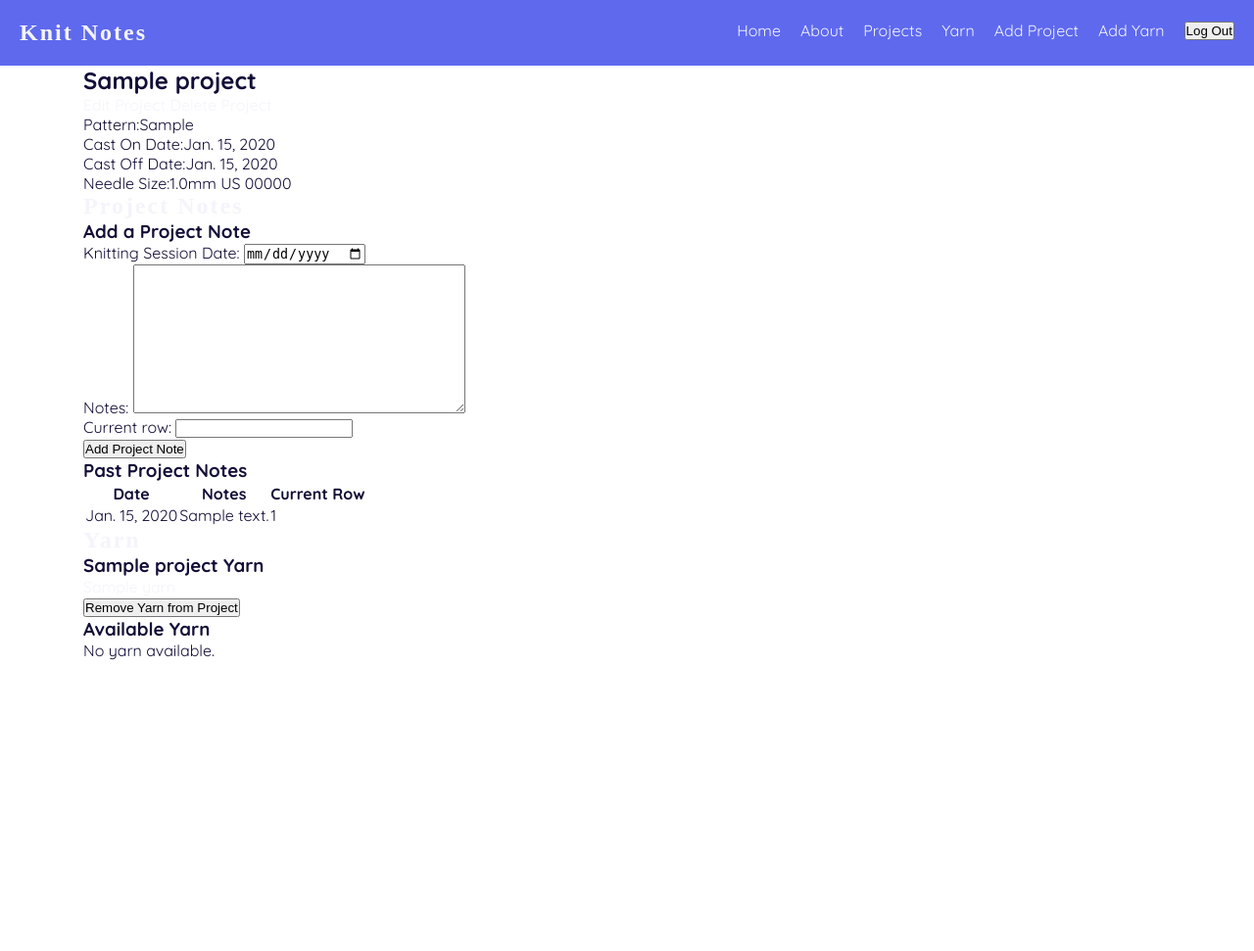
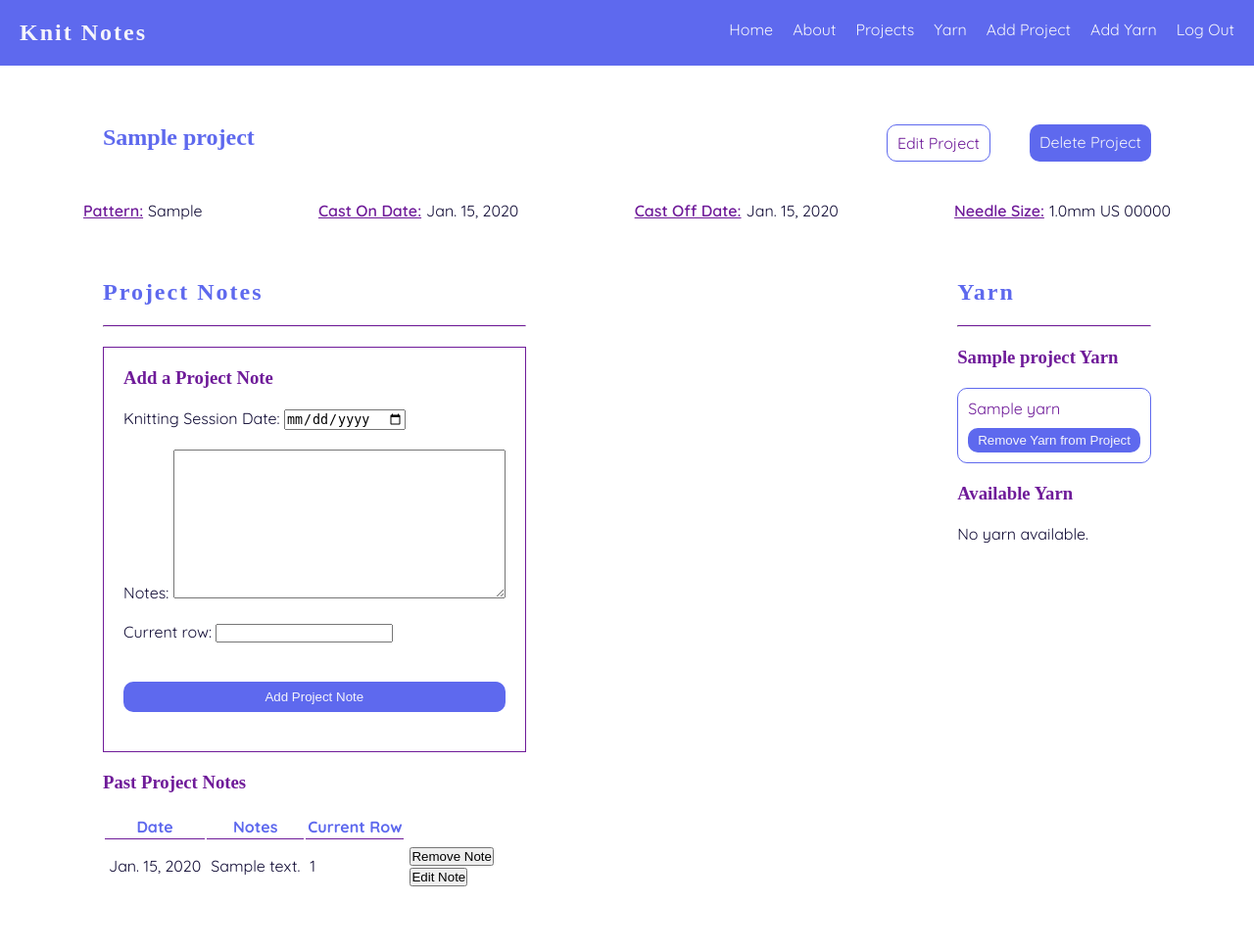
Before and after one commit to erlopez11/django-crud-app-lab, a Django app: page /projects/1 in a window 1280 px wide. Shown: the whole page at 98% size. Before the commit the page ends 674 px from the top, so only its background shows below. Run offline with Django 5.2, Linux system fonts and the light colour scheme; a user stored in the database is signed in; tables that the repository leaves empty hold one stand-in row (values such as "Sample post"); some web fonts are replaced.

Commit message:
wip:add css style and html structure

```diff
--- a/main_app/static/css/base.css
+++ b/main_app/static/css/base.css
@@ -62,6 +62,21 @@ nav a:hover {
     color: var(--clr-accentTwo);
 }
 
+#logout-form button {
+    text-decoration: none;
+    color: var(--clr-light);
+    font-size: 16px;
+    background: none;
+    border: none;
+    cursor: pointer;
+    padding: 0;
+    font-family: var(--body);
+  }
+
+  #logout-form button:hover {
+    color: var(--clr-accentTwo);
+  }
+
 
 /* Utility Classes */
 .container-max-width {
--- /dev/null
+++ b/main_app/static/css/projects/project-detail.css
@@ -0,0 +1,173 @@
+.detail-header {
+    margin-top: 40px;
+    display: flex;
+    justify-content: space-between;
+    padding: 20px;
+}
+
+.detail-header h1 {
+    font-family: var(--ff-heading);
+    color: var(--clr-accentOne);
+}
+
+.detail-btns-container {
+display: flex;
+gap: 40px;
+}
+
+.detail-btns {
+    padding: 8px 10px;
+    border-radius: 10px;
+}
+
+.detail-edit {
+    border: 1px solid var(--clr-accentOne);
+    color: var(--clr-accentTwo);
+    transition: 0.5s;
+}
+
+.detail-edit:hover {
+    color: var(--clr-light);
+    background-color: var(--clr-accentOne);
+}
+
+.detail-delete {
+    background-color: var(--clr-accentOne);
+    transition: 0.5s;
+}
+
+.detail-delete:hover {
+    background-color: var(--clr-accentTwo);
+}
+
+.project-info {
+    display: flex;
+    justify-content: space-between;
+    margin-top: 20px;
+    margin-bottom: 40px;
+}
+
+.project-info span {
+    font-weight: 600;
+    text-decoration: underline;
+    color: var(--clr-accentTwo);
+    margin-right: 5px;
+}
+
+.additional-details {
+    display: flex;
+    justify-content: space-between;
+}
+
+.project-notes {
+    padding: 20px;
+}
+
+.notes-header h2{
+    color: var(--clr-accentOne);
+    margin-bottom: 20px;
+}
+
+.divider {
+    border-top: 1px solid var(--clr-accentTwo);
+}
+
+.notes-form {
+    padding: 20px;
+    margin-top: 20px;
+    bordeR: 1px solid var(--clr-accentTwo);
+}
+
+.notes-form h3 {
+    font-family: var(--ff-heading);
+    color: var(--clr-accentTwo);
+    margin-bottom: 20px;
+}
+
+.form-container {
+    display: flex;
+    flex-direction: column;
+    gap: 20px;
+}
+
+.form-container button {
+    background-color: var(--clr-accentOne);
+    color: var(--clr-light);
+    padding: 8px 50px;
+    border: none;
+    border-radius: 10px;
+    margin-top: 20px;
+    margin-bottom: 20px;
+    transition: 0.5s;
+}
+
+.form-container button:hover {
+    background-color: var(--clr-accentTwo);
+}
+
+.past-notes {
+    margin-top: 20px;
+    margin-bottom: 40px;
+}
+
+.past-notes h3 {
+    font-family: var(--ff-heading);
+    color: var(--clr-accentTwo);
+    margin-bottom : 20px;
+}
+
+.notes-table th {
+    color: var(--clr-accentOne);
+    border-bottom: 1px solid var(--clr-accentTwo);
+    padding: 2px;
+}
+
+.table-body tr:nth-child(even) {
+    background-color: rgba(94, 105, 238, 0.5);
+}
+
+.table-body td {
+    padding: 4px;
+}
+
+.yarn {
+    padding: 20px;
+}
+
+.yarn h2 {
+    font-family: var(--ff-heading);
+    color: var(--clr-accentOne);
+    margin-bottom: 20px;
+}
+
+.yarn h3 {
+    font-family: var(--ff-heading);
+    color: var(--clr-accentTwo);
+    margin-top: 20px;
+    margin-bottom: 20px;
+}
+
+.yarn-name {
+    color: var(--clr-accentTwo)
+}
+
+.yarn-info {
+    border: 1px solid var(--clr-accentOne);
+    border-radius: 10px;
+    padding: 10px;
+    margin-bottom: 10px;
+}
+
+.yarn-info button {
+    background-color: var(--clr-accentOne);
+    color: var(--clr-light);
+    border: none;
+    border-radius: 10px;
+    padding: 5px 10px;
+    margin-top: 10px;
+    transition: 0.5s;
+}
+
+.yarn-info button:hover {
+    background-color: var(--clr-accentTwo);
+}
--- a/main_app/templates/main_app/yarn_form.html
+++ b/main_app/templates/main_app/yarn_form.html
@@ -6,18 +6,18 @@
 {% endblock %}
 
 {% block content %}
-<div>
+<div class="form-header">
     {% if yarn %}
         <h1>Edit {{yarn.name}}</h1>
     {% else %}
         <h1>Add Yarn</h1>
     {% endif %}
 </div>
-<form action="" method="post" autocomplete="off">
+<form action="" method="post" autocomplete="off" class="form-container">
     {% csrf_token %}
     <table>
         {{form.as_table}}
     </table>
-    <button type="submit">Submit</button>
+    <button class="btn" type="submit">Submit</button>
 </form>
 {% endblock %}
--- a/main_app/templates/projects/detail.html
+++ b/main_app/templates/projects/detail.html
@@ -1,46 +1,45 @@
 {% extends 'base.html' %}
 {% load static %}
 {% block head %}
-<link rel="stylesheet" href="{% static "css'projects/project-detail.css" %}">
+<link rel="stylesheet" href="{% static "css/projects/project-detail.css" %}">
 {% endblock %}
 
 {% block content %}
 <section>
-    <div>
+    <div class="detail-header">
         <h1>{{project.name}}</h1>
         <h2>{{project.status}}</h2>
-        <div>
-            <a href="{% url "project-update" project.id %}">Edit Project</a>
-            <a href="{% url "project-delete" project.id %}">Delete Project</a>
+        <div class="detail-btns-container">
+            <a class="detail-btns detail-edit" href="{% url "project-update" project.id %}">Edit Project</a>
+            <a class="detail-btns detail-delete" href="{% url "project-delete" project.id %}">Delete Project</a>
         </div>
     </div>
-    <div>
-        <img src="" alt="">
-        <div>
+    <div class="project-info">
         <p><span>Pattern:</span>{{project.pattern}}</p>
         <p><span>Cast On Date:</span>{{project.cast_on}}</p>
         <p><span>Cast Off Date:</span>{{project.cast_off}}</p>
         <p><span>Needle Size:</span>{{project.get_needle_size_display}}</p>
     </div>
-    </div>
 </section>
 
-<div>
-    <section>
-        <div>
+<div class="additional-details">
+    <section class="project-notes">
+        <div class="notes-header">
             <h2>Project Notes</h2>
+            <hr class="divider">
         </div>
-        <div>
+        <div class="notes-form">
             <h3>Add a Project Note</h3>
-            <form action="{% url "add-note" project.id %}" method="post">
+            <form action="{% url "add-note" project.id %}" method="post" class="form-container">
                 {% csrf_token %}
                 {{note_form}}
                 <button type="submit">Add Project Note</button>
             </form>
         </div>
+        <div class="past-notes">
             <h3>Past Project Notes</h3>
             {% if project.note_set.all.count %}
-        <table>
+            <table class="notes-table">
                 <thead>
                     <tr>
                         <th>Date</th>
@@ -48,12 +47,22 @@
                         <th>Current Row</th>
                     </tr>
                 </thead>
-            <tbody>
+                <tbody class="table-body">
                     {% for note in project.note_set.all %}
                     <tr>
                         <td>{{note.date}}</td>
                         <td>{{note.notes}}</td>
                         <td>{{note.current_row}}</td>
+                        <td>
+                            <form action="{% url "remove-note" note.id %}" method="post">
+                                {% csrf_token %}
+                                <button type="submit">Remove Note</button>
+                            </form>
+                            <form action="" {% url "update-note" note.id %} method="post">
+                                {% csrf_token %}
+                                <button type="submit">Edit Note</button>
+                            </form>
+                        </td>
                     </tr>
                     {% endfor %}
                 </tbody>
@@ -63,18 +72,20 @@
                 <p>No notes available yet.</p>
             </div>
             {% endif %}
+        </div>
     </section>
-    <section>
+    <section class="yarn">
         <div>
             <h2>Yarn</h2>
+            <hr class="divider">
         </div>
         <h3>{{project.name}} Yarn</h3>
         <div>
             {% if project.yarn.count %}
                 {% for yarn in project.yarn.all  %}
-                    <div>
+                    <div class="yarn-info">
                         <a href="{% url "yarn-detail" yarn.id %}">
-                            <p>{{yarn.yarn_name}}</p>
+                            <p class="yarn-name">{{yarn.yarn_name}}</p>
                             <form action="{% url "remove-yarn" project.id yarn.id %}" method="post">
                                 {% csrf_token %}
                                 <button type="submit">Remove Yarn from Project</button>
@@ -90,7 +101,7 @@
         <div>
             {% if yarn.count %}
                 {% for yarn in yarn.all  %}
-                    <div>
+                    <div class="yarn-info">
                         <p>{{yarn.yarn_name}}</p>
                      <form action="{% url "associate-yarn" project.id yarn.id %}" method="post">
                          {% csrf_token %}
```
Also changed, not shown: main_app/static/css/confirm_delete.css (added, +39 -0 lines), main_app/static/css/form.css (added, +59 -0 lines), main_app/static/css/home.css (+66 -8 lines), main_app/static/css/yarn/yarn-detail.css (added, +55 -0 lines), main_app/static/css/yarn/yarn-index.css (added, +42 -0 lines), main_app/templates/main_app/project_confirm_delete.html (+8 -4 lines), main_app/templates/main_app/project_form.html (+5 -5 lines), main_app/templates/main_app/yarn_confirm_delete.html (+8 -4 lines), main_app/templates/main_app/yarn_detail.html (+5 -5 lines), main_app/templates/main_app/yarn_list.html (+5 -5 lines). Lines whose indentation alone changed are shown as unchanged.
